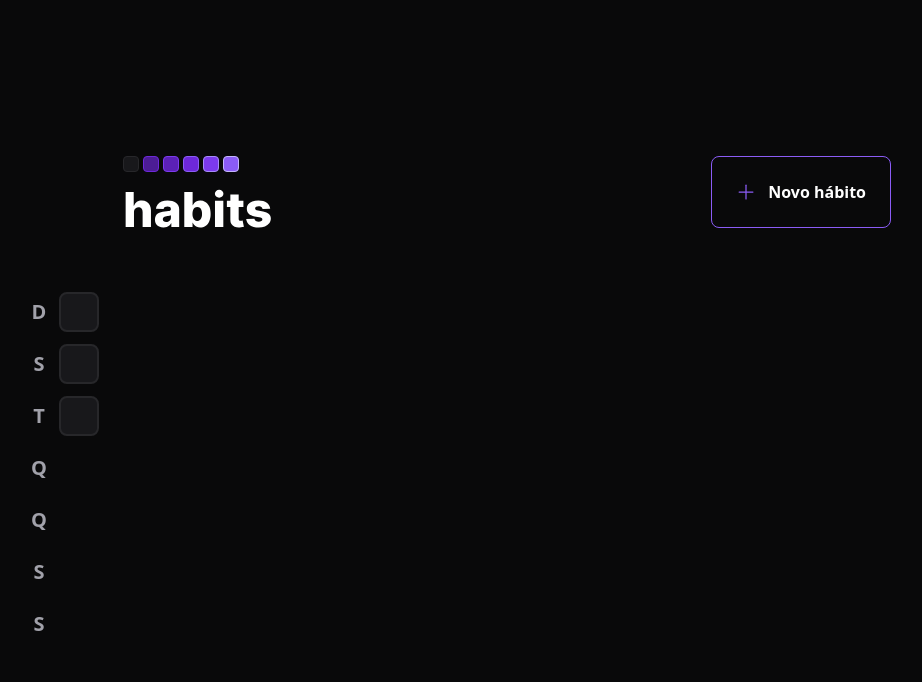
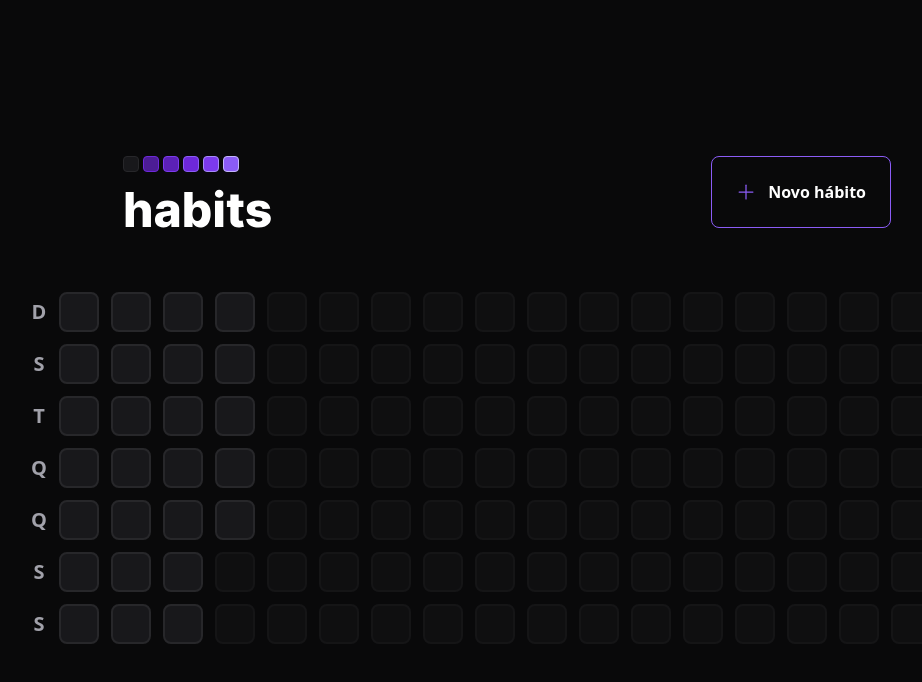
Before and after one commit to gusttavocdn/habits_tracker, a React (Vite) app in the folder web/: page / in a window 1280 px wide. Shown: the top 682 px of the page, without its empty margins (133-1055 px from the left). Built offline with nearby package versions, Linux system fonts and the light colour scheme.

Commit message:
feat(web): add empety habits fill on summaryTable

```diff
--- a/web/package.json
+++ b/web/package.json
@@ -9,6 +9,7 @@
     "preview": "vite preview"
   },
   "dependencies": {
+    "dayjs": "^1.11.7",
     "phosphor-react": "^1.4.1",
     "react": "^18.2.0",
     "react-dom": "^18.2.0"
--- a/web/src/components/SummaryTable.tsx
+++ b/web/src/components/SummaryTable.tsx
@@ -1,6 +1,11 @@
+import { generateDatesFromYearBeginning } from '../utils/generate-dates-from-year-beginning';
 import { HabitDay } from './HabitDay';
 
 const weekDays = ['D', 'S', 'T', 'Q', 'Q', 'S', 'S'];
+
+const summaryDates = generateDatesFromYearBeginning();
+const minSummaryDatesSize = 18 * 7;
+const amountOfDaysToFill = minSummaryDatesSize - summaryDates.length;
 
 export function SummaryTable() {
   return (
@@ -10,7 +15,7 @@
           return (
             <div
               key={`${weekDay}-${i}`}
-              className='text-zinc-400 text-xl h-10 w-10 flex items-center justify-center font-bold'
+              className='text-zinc-400 text-xl h-10 w-10 font-bold flex items-center justify-center'
             >
               {weekDay}
             </div>
@@ -19,10 +24,19 @@
       </div>
 
       <div className='grid grid-rows-7 grid-flow-col gap-3'>
-        <HabitDay />
-        <HabitDay />
+        {summaryDates.map((date) => {
+          return <HabitDay key={date.toString()} />;
+        })}
 
-        <HabitDay />
+        {amountOfDaysToFill > 0 &&
+          Array.from({ length: amountOfDaysToFill }).map((_, i) => {
+            return (
+              <div
+                key={i}
+                className='w-10 h-10 bg-zinc-900 border-2 border-zinc-800 rounded-lg opacity-40 cursor-not-allowed'
+              />
+            );
+          })}
       </div>
     </div>
   );
--- /dev/null
+++ b/web/src/utils/generate-dates-from-year-beginning.ts
@@ -0,0 +1,16 @@
+import dayjs from 'dayjs';
+
+export function generateDatesFromYearBeginning() {
+  const firstDayOfTheYear = dayjs().startOf('year');
+  const today = new Date();
+
+  const dates = [];
+  let compareDate = firstDayOfTheYear;
+
+  while (compareDate.isBefore(today)) {
+    dates.push(compareDate.toDate());
+    compareDate = compareDate.add(1, 'day');
+  }
+
+  return dates;
+}
```
Also changed, not shown: web/tsconfig.json (+13 -3 lines), 1 other file (tests, documents, lock files or other folders).
